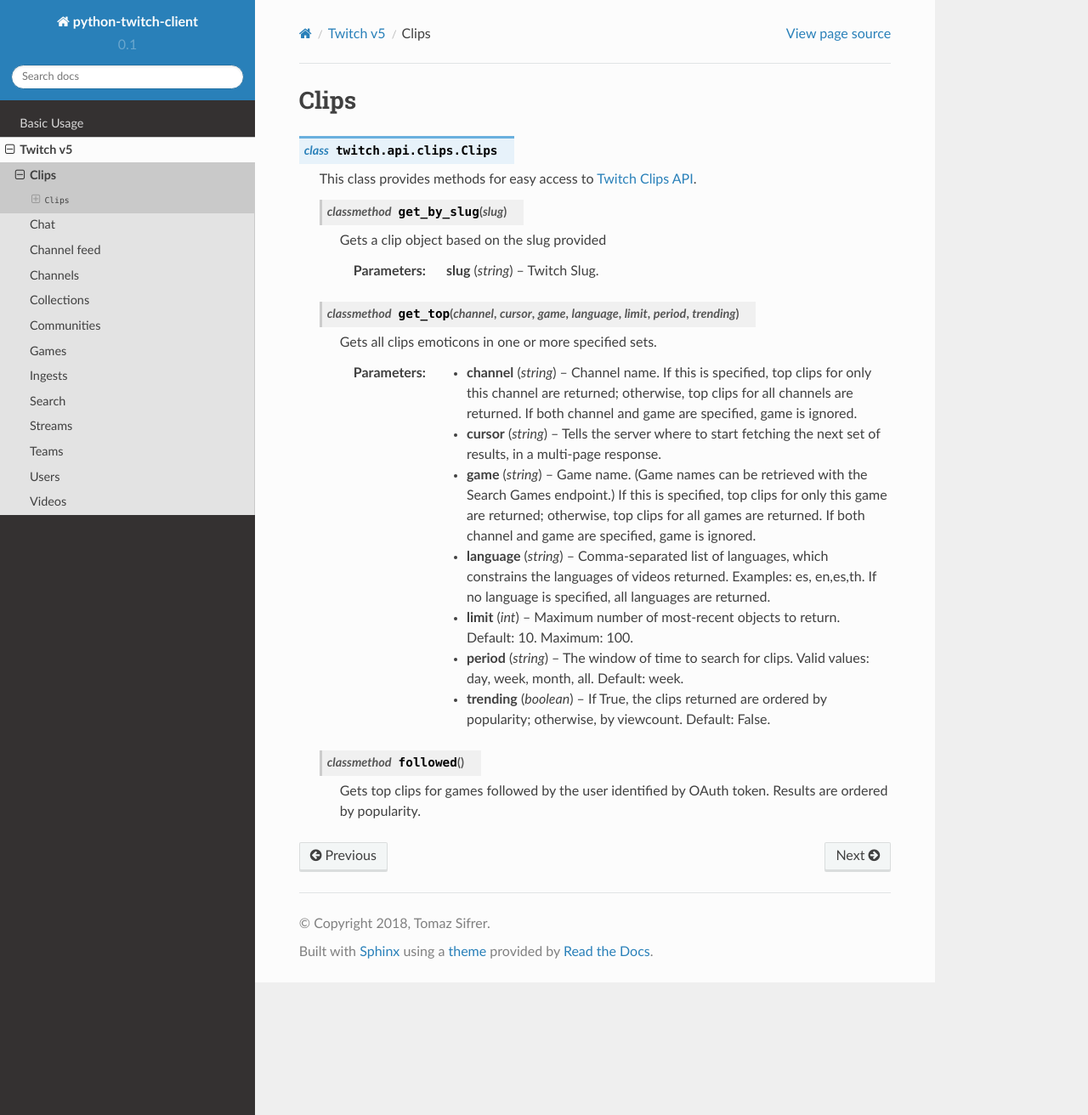
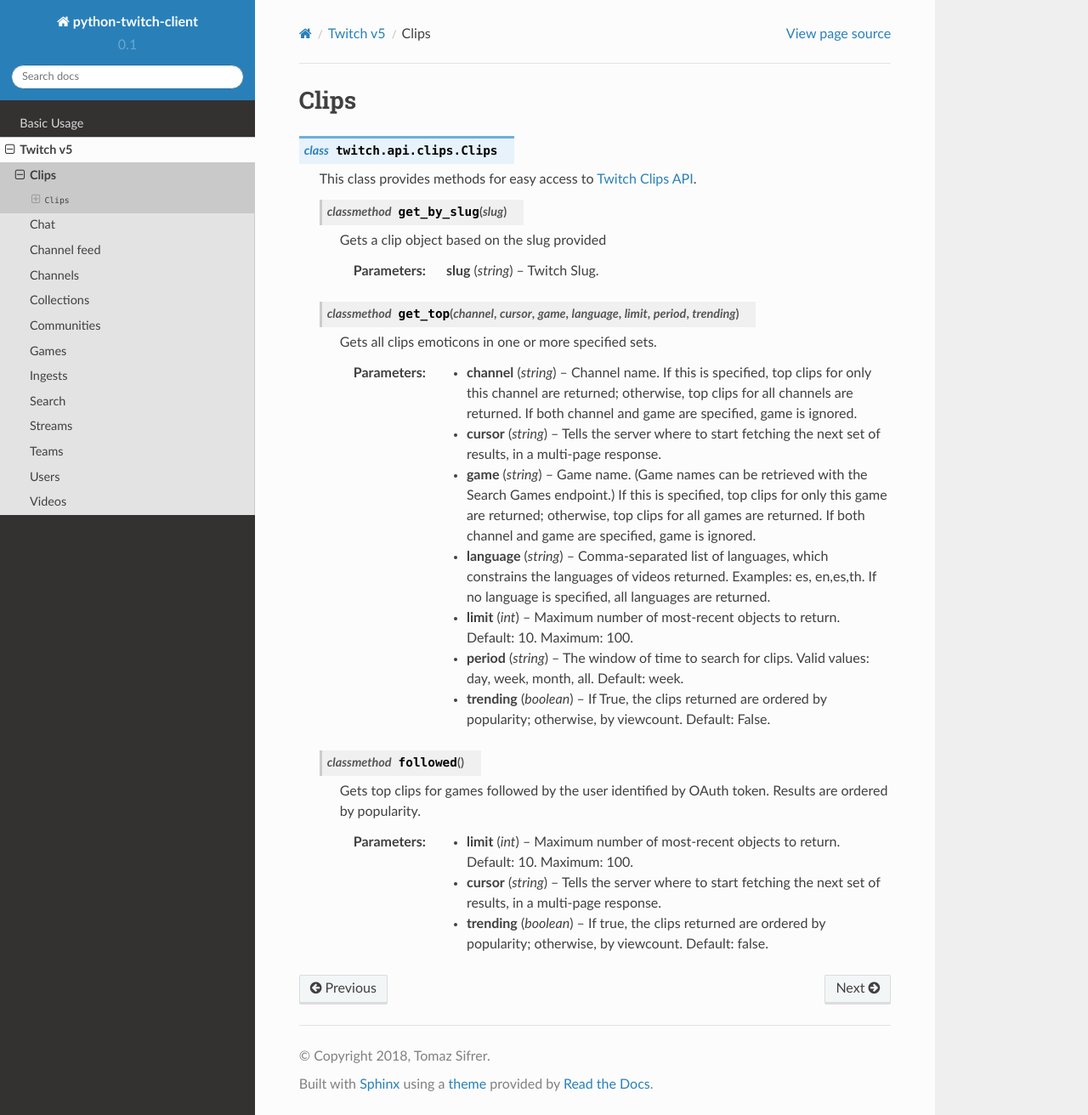
Before and after one commit to tsifrer/python-twitch-client, a Sphinx documentation site: the page built from docs/v5/clips.rst, in a window 1280 px wide and 1312 px high. Shown: the whole window at 85% size. Built offline with Sphinx 7.4.7 and the Read the Docs theme 2.0.0, drawn with Linux system fonts in a browser that asks for light colours.

Commit message:
add params to followed

```diff
--- a/docs/v5/clips.rst
+++ b/docs/v5/clips.rst
@@ -31,5 +31,9 @@
 
         Gets top clips for games followed by the user identified by OAuth token. Results are ordered by popularity.
 
+        :param int limit: Maximum number of most-recent objects to return. Default: 10. Maximum: 100.
+        :param string cursor: Tells the server where to start fetching the next set of results, in a multi-page response.
+        :param boolean trending: If true, the clips returned are ordered by popularity; otherwise, by viewcount. Default: false.
+
 
 .. _`Twitch Clips API`: https://dev.twitch.tv/docs/v5/reference/clips
```
